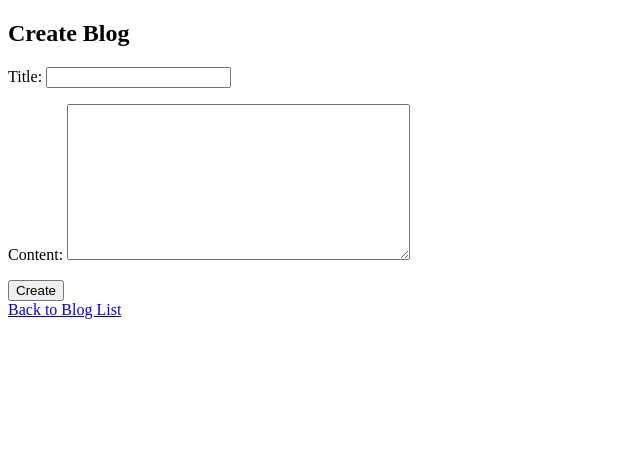
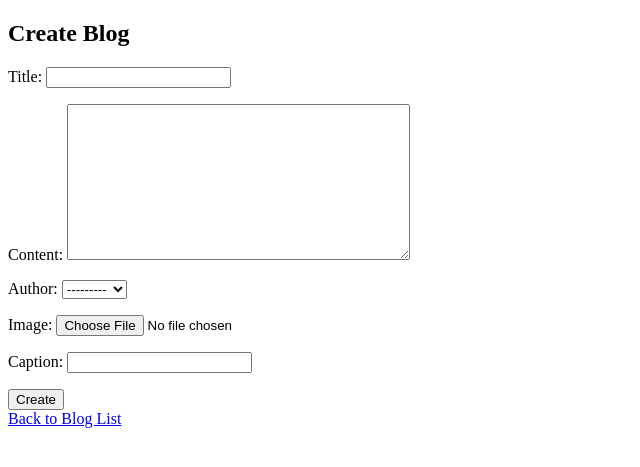
Before and after one commit to adrianayiko/TIA, a Django app: page /blog/create/ in a window 1280 px wide. Shown: the top 467 px of the page, without its empty margins (0-640 px from the left). Run offline with Django 5.2, Linux system fonts and the light colour scheme; the visitor is signed in with stand-in values (Sample User, id 1); data comes from the database, SQL or seed files in the repository.

Commit message:
adding images to blog files specifically adding columns to the models

```diff
--- a/blog_website/blog/forms.py
+++ b/blog_website/blog/forms.py
@@ -1,7 +1,9 @@
 from django import forms
 from .models import Blog
+from django.db import models
+from django.forms import fields
 
 class BlogForm(forms.ModelForm):
     class Meta:
         model = Blog
-        fields = ['title', 'content']
+        fields = ['title', 'content','author','image','caption']
--- a/blog_website/blog/models.py
+++ b/blog_website/blog/models.py
@@ -5,6 +5,8 @@
     title = models.CharField(max_length=200)
     content = models.TextField()
     author = models.ForeignKey(settings.AUTH_USER_MODEL, on_delete=models.CASCADE)
+    image  = models.ImageField(upload_to='blog_images/', blank=True, null=True)
+    caption = models.CharField(max_length=200, blank=True, null=True)
     created_at = models.DateTimeField(auto_now_add=True)
     updated_at = models.DateTimeField(auto_now=True)
 
--- a/blog_website/blog/views.py
+++ b/blog_website/blog/views.py
@@ -22,7 +22,7 @@
             return redirect('blog_detail', pk=blog.pk)
     else:
         form = BlogForm()
-    return render(request, 'blog/blog_form.html', {'form': form, 'form_title': 'Create Blog', 'button_text': 'Create'})
+    return render(request, 'blog/blog_form.html', {'form': form, 'form_title': 'Create Blog',  'button_text': 'Create'})
 
 @login_required
 def blog_update(request, pk):
--- a/blog_website/blog_website/settings.py
+++ b/blog_website/blog_website/settings.py
@@ -131,3 +131,9 @@
 # https://docs.djangoproject.com/en/5.1/ref/settings/#default-auto-field
 
 DEFAULT_AUTO_FIELD = 'django.db.models.BigAutoField'
+
+# Base url to serve media files
+MEDIA_URL = '/media/'
+
+# Path where media is stored
+MEDIA_ROOT = os.path.join(BASE_DIR, 'media/')
--- a/blog_website/blog_website/urls.py
+++ b/blog_website/blog_website/urls.py
@@ -16,6 +16,8 @@
 """
 from django.contrib import admin
 from django.urls import path, include
+from django.conf import settings
+from django.conf.urls.static import static
 
 urlpatterns = [
     path('admin/', admin.site.urls),
@@ -23,3 +25,5 @@
     path('users/', include('users.urls')),
     path('', include('landing.urls')),
 ]
+if settings.DEBUG:
+        urlpatterns += static(settings.MEDIA_URL,document_root=settings.MEDIA_ROOT)
--- a/blog_website/landing/templates/landing/home.html
+++ b/blog_website/landing/templates/landing/home.html
@@ -8,6 +8,10 @@
     <ul>
         {% for blog in blogs %}
             <li><a href="{% url 'blog_detail' blog.id %}">{{ blog.title }}</a></li>
+            <p>{{ blog.content }}</p>
+            <p>Author: {{ blog.author.username }}</p>
+            <p>Created at: {{ blog.created_at }}</p>
+            <img src="{{ blog.image.url }}" alt="Image" style="width: 200px; height: 200px;">
         {% endfor %}
     </ul>
 </body>
```
Also changed, not shown: blog_website/blog/migrations/0004_blog_caption_blog_image.py (added).
